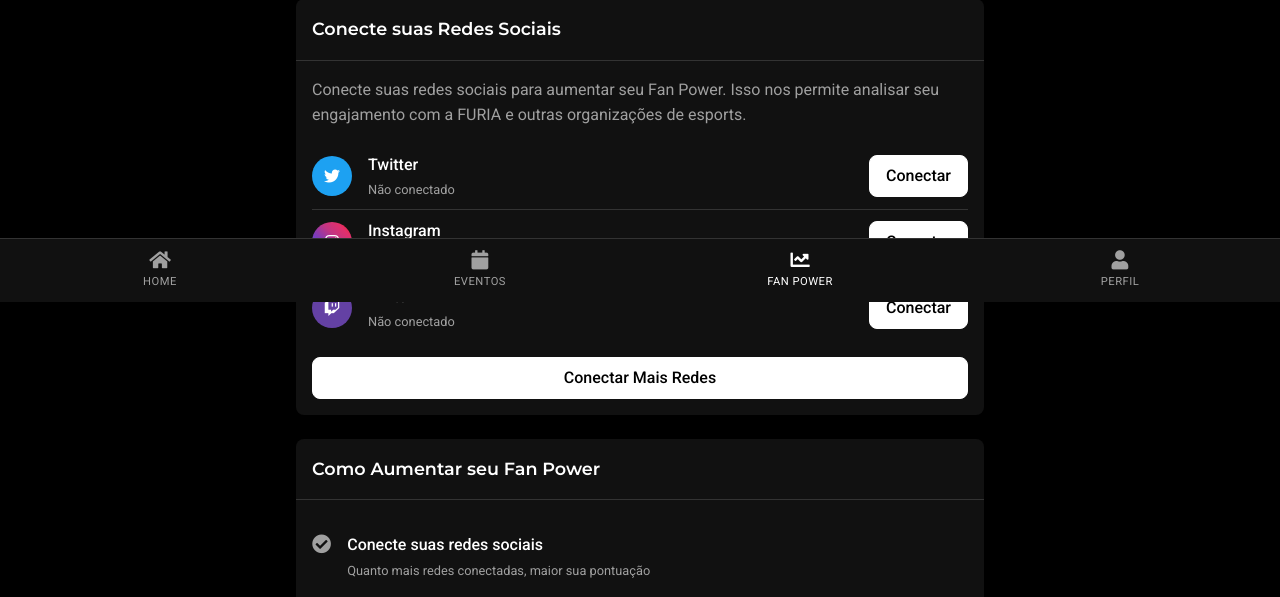
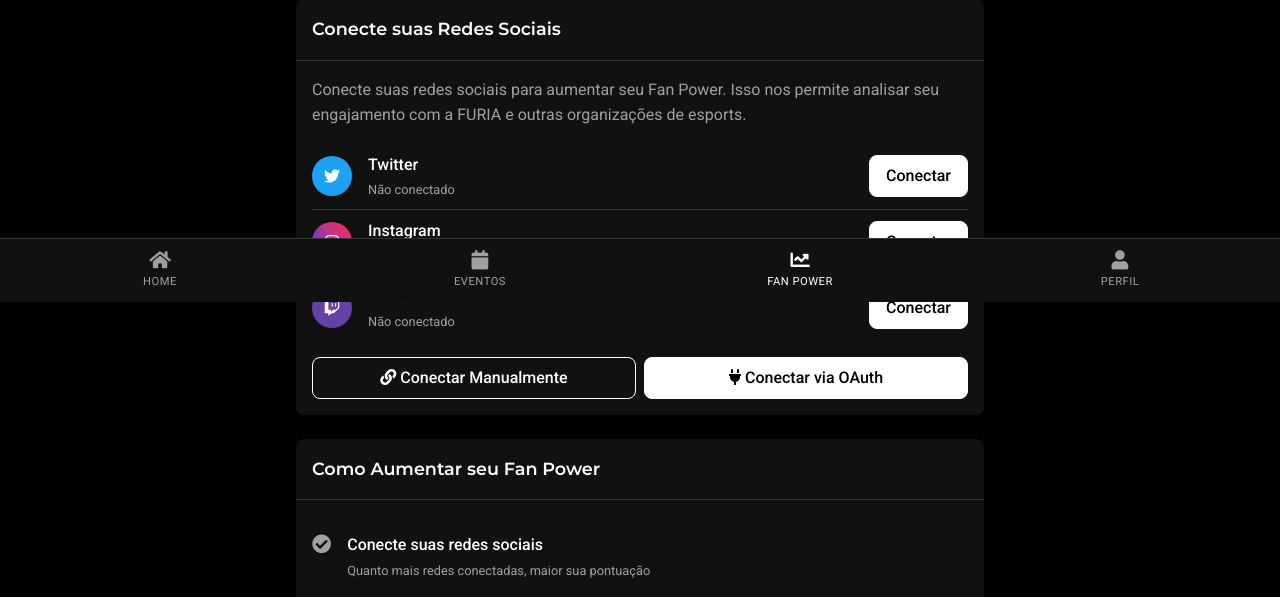
Before and after one commit to daarks/FuriaApp, a Flask app: page /fan_power in a window 1280 px wide. Shown: the part 498-1095 px from the top of the page. Run offline with Flask 3, Linux system fonts and the light colour scheme; a user stored in the database is signed in; data comes from the database, SQL or seed files in the repository; data that the repository does not hold is empty; some libraries are stand-ins or nearby versions.

Commit message:
Improve connection options allowing users to choose connection preference
Refactors social connection buttons in `app_fan_power.html` and `app_profile.html` to use `app-btn-group` for better layout, adds OAuth option, and updates `app-style.css` for button styling.

Replit-Commit-Author: Agent
Replit-Commit-Session-Id: 63a419b3-d6b0-4a83-97b9-94ae45ea7d2e
Replit-Commit-Screenshot-Url: https://storage.googleapis.com/screenshot-production-us-central1/99b9ed1e-a6b5-47d0-9e57-3335fd025a8e/9faa88e0-1e01-4fff-b43b-6c4bf82b1178.jpg

```diff
--- a/static/css/app-style.css
+++ b/static/css/app-style.css
@@ -246,6 +246,18 @@ p {
   border-top: 1px solid var(--border-color);
   display: flex;
   justify-content: flex-end;
+}
+
+.app-btn-group {
+  display: flex;
+  gap: var(--spacing-sm);
+  width: 100%;
+}
+
+@media (max-width: 576px) {
+  .app-btn-group {
+    flex-direction: column;
+  }
 }
 
 /* Forms */
--- a/templates/app_fan_power.html
+++ b/templates/app_fan_power.html
@@ -127,8 +127,15 @@
                 </li>
             </ul>
 
-            <div class="app-mt-2 app-text-center">
-                <a href="{{ url_for('social_media') }}" class="app-btn app-btn-primary app-btn-block">Conectar Mais Redes</a>
+            <div class="app-mt-2">
+                <div class="app-btn-group">
+                    <a href="{{ url_for('social_media') }}" class="app-btn app-btn-outline app-btn-block">
+                        <i class="fas fa-link"></i> Conectar Manualmente
+                    </a>
+                    <a href="{{ url_for('social_oauth') }}" class="app-btn app-btn-primary app-btn-block">
+                        <i class="fas fa-plug"></i> Conectar via OAuth
+                    </a>
+                </div>
             </div>
         </div>
     </div>
```
Also changed, not shown: templates/app_profile.html (+6 -1 lines).
